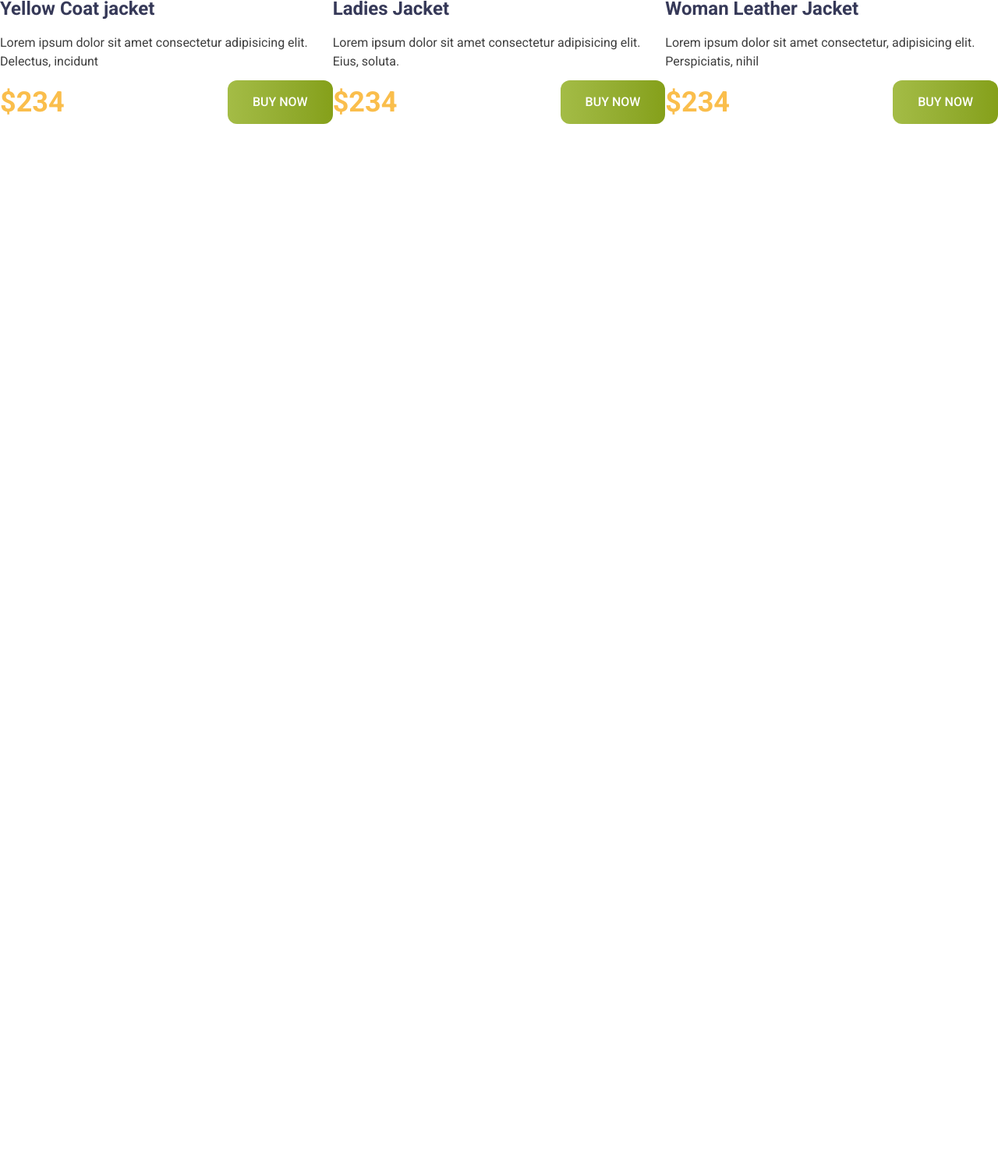
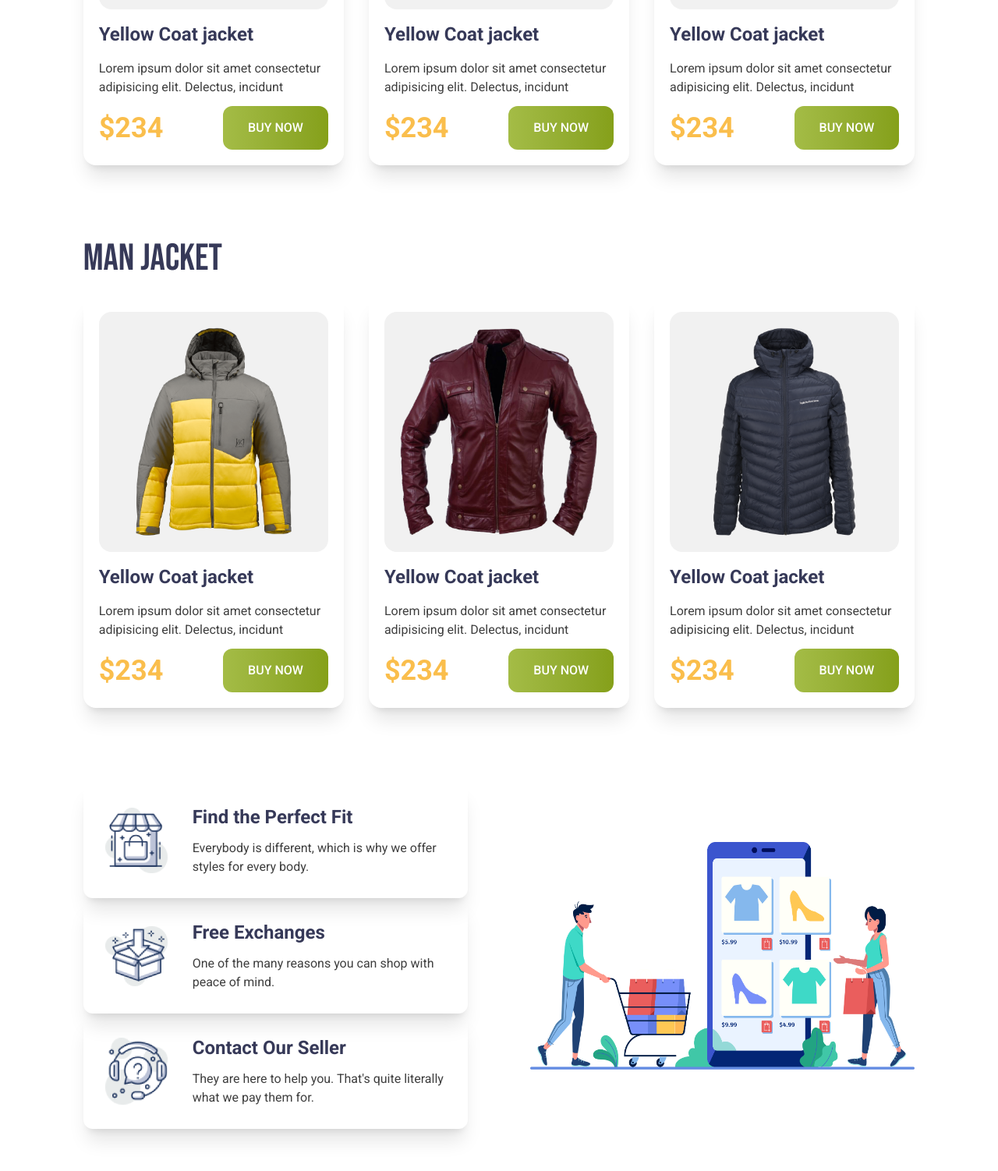
Before and after one commit to fahimahmed420/penguin-fashion, a plain HTML site: page index.html in a window 1280 px wide. Shown: the part 1116-2618 px from the top of the page at 78% size. Before the commit the page ends 1371 px from the top, so only its background shows below. Drawn offline with nearby package versions, Linux system fonts and the light colour scheme.

Commit message:
Body Section done,Nav and footer left

```diff
--- a/index.html
+++ b/index.html
@@ -22,7 +22,7 @@
     </style>
 </head>
 <body class="roboto">
-    <header class="bg-[#FFFBF0] mb-12">
+    <header class="bg-[#FFFBF0] mb-12 py-20">
         <!-- Nav-section -->
         <!-- <nav class="flex w-10/12 mx-auto justify-between">
             <div>
@@ -36,8 +36,8 @@
             </div>
         </nav> -->
         <!-- Banner-section -->
-        <div class="lg:flex md:flex justify-center items-center w-10/12 mx-auto lg:justify-around">
-            <div class="">
+        <div class="lg:flex md:flex justify-center items-center w-10/12 max-w-7xl mx-auto lg:justify-between">
+            <div class="space-y-4">
                 <h1 class="text-7xl font-bold bebas-neue"><span class="text-[#FABE4C]">Be the Penguins </span><span class="text-[#363958]">of Winter</span></h1>
                 <p class="text-[#3E3E3E]">Lorem Ipsum is simply dummy text of the printing
                     and typesetting industry.</p>
@@ -48,11 +48,11 @@
             </div>
         </div>
     </header>
-    <main>
-         <h3 class="text-[#363958] text-5xl bebas-neue">WOOMAN JACKET</h3>
-         <div class="md:flex lg:flex mb-24">
-            <div>
-                <img src="images/jacket-1.png" alt="">
+    <main class="w-10/12 max-w-7xl mx-auto">
+         <h3 class="text-[#363958] text-5xl bebas-neue mb-6">WOOMAN JACKET</h3>
+         <div class="grid md:grid-cols-2 lg:grid-cols-3 mb-24 gap-x-7 gap-y-6 lg:gap-x-8">
+             <div class="border-none border-4 p-5 rounded-2xl shadow-xl">
+                <img class="p-5 rounded-2xl bg-[#F1F1F1]" src="images/jacket-1.png" alt="">
                 <h3 class="text-[#363958] text-2xl font-bold py-4">Yellow Coat jacket</h3>
                 <p class="text-[#3E3E3E] pb-3">Lorem ipsum dolor sit amet consectetur adipisicing elit. Delectus, incidunt</p>
                 <div class="flex justify-between items-center">
@@ -60,25 +60,91 @@
                     <button class="flex items-center rounded-xl py-4 px-8 bg-gradient-to-r from-[#A4BC46] to-[#85A019] text-white font-medium">BUY NOW</button>
                 </div>
              </div>
-             <div>
-                <img src="images/jacket-2.png" alt="">
-                <h3 class="text-[#363958] text-2xl font-bold py-4">Ladies Jacket</h3>
-                <p class="text-[#3E3E3E] pb-3">Lorem ipsum dolor sit amet consectetur adipisicing elit. Eius, soluta.</p>
+             <div class="border-none border-4 p-5 rounded-2xl shadow-xl">
+                <img class="p-5 rounded-2xl bg-[#F1F1F1]" src="images/jacket-2.png" alt="">
+                <h3 class="text-[#363958] text-2xl font-bold py-4">Yellow Coat jacket</h3>
+                <p class="text-[#3E3E3E] pb-3">Lorem ipsum dolor sit amet consectetur adipisicing elit. Delectus, incidunt</p>
                 <div class="flex justify-between items-center">
                     <h2 class="text-[#FABE4C] text-4xl font-bold">$234</h2>
                     <button class="flex items-center rounded-xl py-4 px-8 bg-gradient-to-r from-[#A4BC46] to-[#85A019] text-white font-medium">BUY NOW</button>
                 </div>
              </div>
-             <div>
-                <img src="images/jacket-3.png" alt="">
-                <h3 class="text-[#363958] text-2xl font-bold py-4">Woman Leather Jacket</h3>
-                <p class="text-[#3E3E3E] pb-3">Lorem ipsum dolor sit amet consectetur, adipisicing elit. Perspiciatis, nihil</p>
+             <div class="border-none border-4 p-5 rounded-2xl shadow-xl">
+                <img class="p-5 rounded-2xl bg-[#F1F1F1]" src="images/jacket-3.png" alt="">
+                <h3 class="text-[#363958] text-2xl font-bold py-4">Yellow Coat jacket</h3>
+                <p class="text-[#3E3E3E] pb-3">Lorem ipsum dolor sit amet consectetur adipisicing elit. Delectus, incidunt</p>
                 <div class="flex justify-between items-center">
                     <h2 class="text-[#FABE4C] text-4xl font-bold">$234</h2>
                     <button class="flex items-center rounded-xl py-4 px-8 bg-gradient-to-r from-[#A4BC46] to-[#85A019] text-white font-medium">BUY NOW</button>
                 </div>
              </div>
+
          </div>
+         <h3 class="text-[#363958] text-5xl bebas-neue mb-6">MAN JACKET</h3>
+         <div class="grid md:grid-cols-2 lg:grid-cols-3 mb-24 gap-x-7 gap-y-6 lg:gap-x-8">
+             <div class="border-none border-4 p-5 rounded-2xl shadow-xl">
+                <img class="p-5 rounded-2xl bg-[#F1F1F1]" src="images/jacket-4.png" alt="">
+                <h3 class="text-[#363958] text-2xl font-bold py-4">Yellow Coat jacket</h3>
+                <p class="text-[#3E3E3E] pb-3">Lorem ipsum dolor sit amet consectetur adipisicing elit. Delectus, incidunt</p>
+                <div class="flex justify-between items-center">
+                    <h2 class="text-[#FABE4C] text-4xl font-bold">$234</h2>
+                    <button class="flex items-center rounded-xl py-4 px-8 bg-gradient-to-r from-[#A4BC46] to-[#85A019] text-white font-medium">BUY NOW</button>
+                </div>
+             </div>
+             <div class="border-none border-4 p-5 rounded-2xl shadow-xl">
+                <img class="p-5 rounded-2xl bg-[#F1F1F1]" src="images/jacket-5.png" alt="">
+                <h3 class="text-[#363958] text-2xl font-bold py-4">Yellow Coat jacket</h3>
+                <p class="text-[#3E3E3E] pb-3">Lorem ipsum dolor sit amet consectetur adipisicing elit. Delectus, incidunt</p>
+                <div class="flex justify-between items-center">
+                    <h2 class="text-[#FABE4C] text-4xl font-bold">$234</h2>
+                    <button class="flex items-center rounded-xl py-4 px-8 bg-gradient-to-r from-[#A4BC46] to-[#85A019] text-white font-medium">BUY NOW</button>
+                </div>
+             </div>
+             <div class="border-none border-4 p-5 rounded-2xl shadow-xl">
+                <img class="p-5 rounded-2xl bg-[#F1F1F1]" src="images/jacket-6.png" alt="">
+                <h3 class="text-[#363958] text-2xl font-bold py-4">Yellow Coat jacket</h3>
+                <p class="text-[#3E3E3E] pb-3">Lorem ipsum dolor sit amet consectetur adipisicing elit. Delectus, incidunt</p>
+                <div class="flex justify-between items-center">
+                    <h2 class="text-[#FABE4C] text-4xl font-bold">$234</h2>
+                    <button class="flex items-center rounded-xl py-4 px-8 bg-gradient-to-r from-[#A4BC46] to-[#85A019] text-white font-medium">BUY NOW</button>
+                </div>
+             </div>
+
+         </div>
+         <!-- Service section -->
+          <section class="flex flex-col-reverse md:grid md:grid-cols-2  items-center gap-x-20 gap-y-20 mb-36">
+            <div class=" gap-y-4">
+                <div class="md:flex justify-items-center items-center border-none shadow-xl rounded-xl p-7 gap-x-8">
+                    <img class="w-20" src="icons/house.png" alt="">
+                    <div class="space-y-3 text-center md:text-start">
+                    <h3 class="font-bold text-2xl text-[#363958]">Find the Perfect Fit</h3>
+                    <p class="text-[#3E3E3E]">Everybody is different, which is why we
+                        offer styles for every body.</p>
+                    </div>
+                </div>
+                <div class="md:flex justify-items-center items-center border-none shadow-xl rounded-xl p-7 gap-x-8">
+                    <img class="w-20" src="icons/box.png" alt="">
+                    <div class="space-y-3 text-center md:text-start">
+                    <h3 class="font-bold text-2xl text-[#363958]">Free Exchanges</h3>
+                    <p class="text-[#3E3E3E]">One of the many reasons you can shop
+                        with peace of mind.</p>
+                    </div>
+                </div>
+                <div class="md:flex justify-items-center items-center border-none shadow-xl rounded-xl p-7 gap-x-8">
+                    <img class="w-20" src="icons/question.png" alt="">
+                    <div class="space-y-3 text-center md:text-start">
+                    <h3 class="font-bold text-2xl text-[#363958]">Contact Our Seller</h3>
+                    <p class="text-[#3E3E3E]">They are here to help you. That's quite
+                        literally what we pay them for.</p>
+                    </div>
+                </div>
+            </div>
+            <div class="">
+                <img src="images/shopping.png" alt="">
+            </div>
+          </section>
     </main>
+    <footer>
+    </footer>
 </body>
 </html>
```
